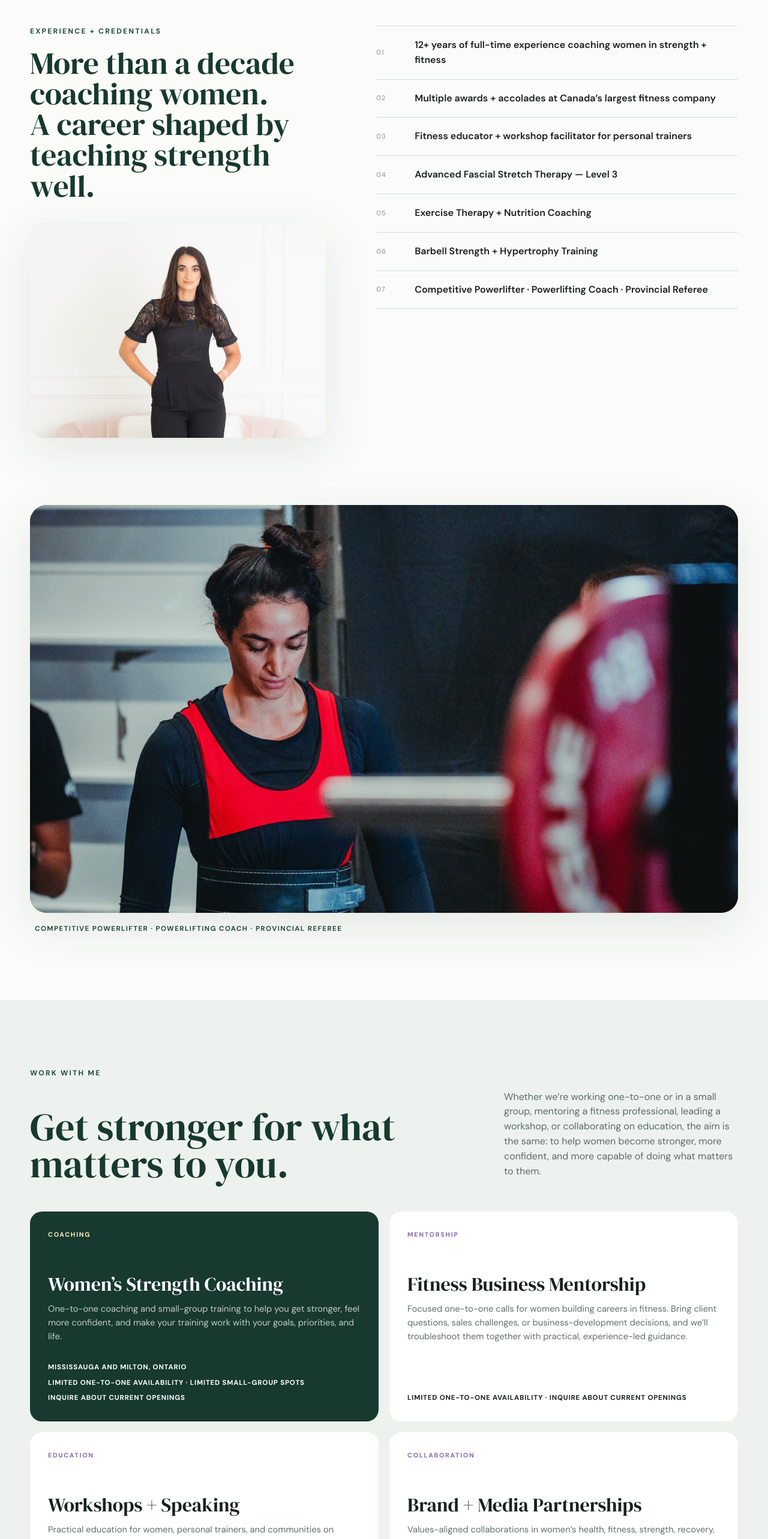
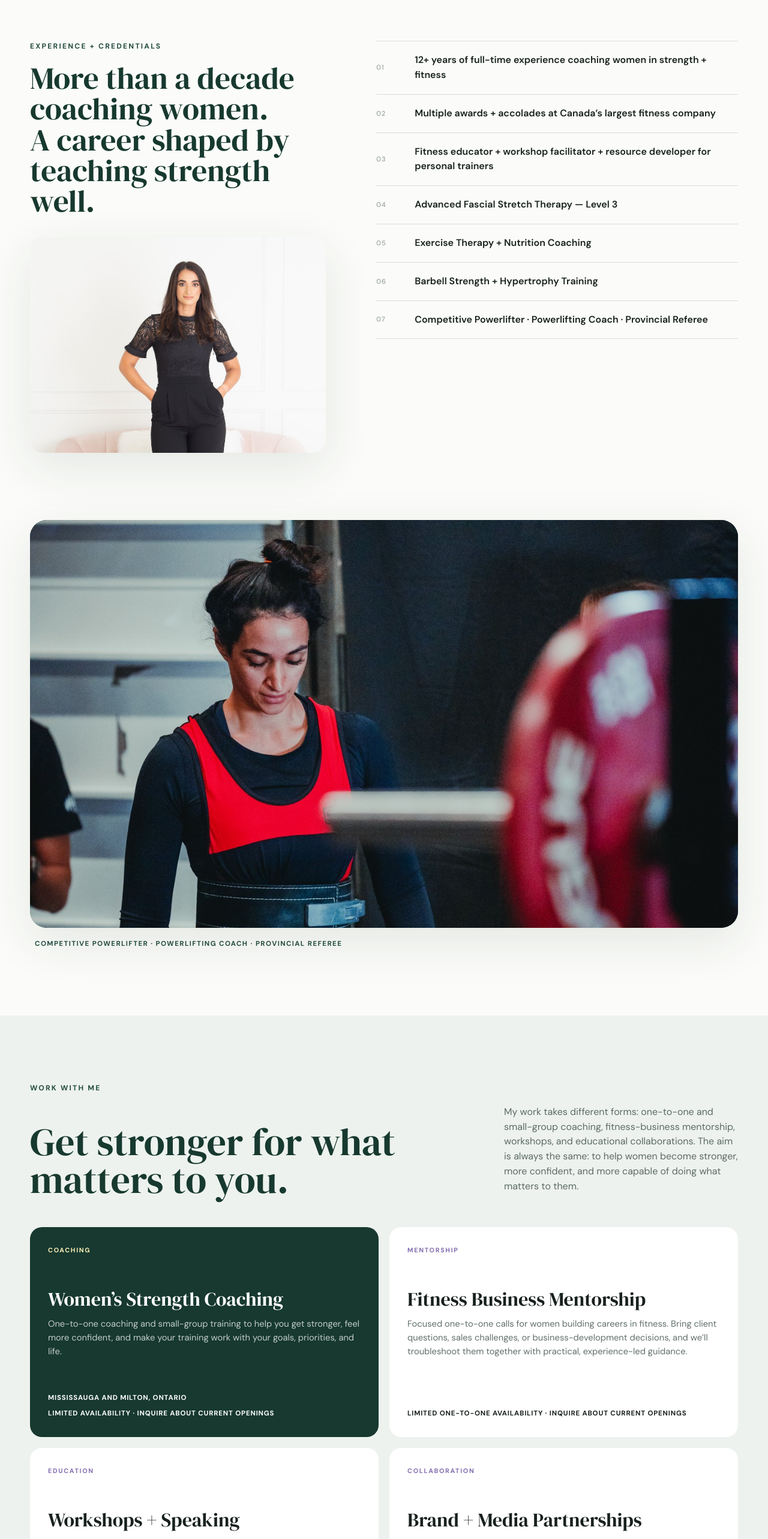
Before and after one commit to salwaqadir-cpu/personal-website, a Next.js app: page / in a window 1280 px wide. Shown: the part 5742-8308 px from the top of the page at 60% size. Built offline with nearby package versions, Linux system fonts and the light colour scheme.

Commit message:
Polish coaching experience and availability copy

```diff
--- a/app/page.tsx
+++ b/app/page.tsx
@@ -42,7 +42,7 @@ const pillars = [
 const credentials = [
   "12+ years of full-time experience coaching women in strength + fitness",
   "Multiple awards + accolades at Canada’s largest fitness company",
-  "Fitness educator + workshop facilitator for personal trainers",
+  "Fitness educator + workshop facilitator + resource developer for personal trainers",
   "Advanced Fascial Stretch Therapy — Level 3",
   "Exercise Therapy + Nutrition Coaching",
   "Barbell Strength + Hypertrophy Training",
@@ -57,8 +57,7 @@ const services = [
     meta: (
       <>
         <span>Mississauga and Milton, Ontario</span>
-        <span>Limited one-to-one availability · Limited small-group spots</span>
-        <span>Inquire about current openings</span>
+        <span>Limited availability · Inquire about current openings</span>
       </>
     ),
     featured: true,
@@ -183,7 +182,7 @@ export default function Home() {
               <p className="eyebrow">ABOUT SALWA</p>
               <h2>I learned how to get stronger in the middle of a full life.</h2>
               <p>I’m a women’s strength coach, educator, competitive powerlifter, and mom. I didn’t start out loving weights. My relationship with fitness changed when I stopped asking how to become smaller and started asking what my body could do.</p>
-              <p>That shift took me from dance to the weight room, then into a full-time career coaching women, educating trainers, and growing into leadership at Canada’s largest fitness company. My work there was recognized with multiple awards and accolades. At the same time, I trained and competed as a powerlifter, protected my own physical wellbeing, and raised a family.</p>
+              <p>That shift took me from dance to the weight room, then into a full-time career coaching women, educating trainers, and growing into leadership at Canada’s largest fitness company. My work there was recognized with multiple awards and accolades. At the same time, I trained and competed as a powerlifter while coaching and refereeing in the sport. I also protected my own physical wellbeing and raised a family.</p>
               <p>I learned that not every chapter of life can hold the same amount. I learned when to push, when to pull back, and how to make room for my goals without losing sight of what I needed. That’s how I coach now: physical strength, confidence, and self-trust develop together while we learn how to adjust, prioritize, and make room for what matters in real life.</p>
               <Link className="text-link light-link" href="#work">See how we can work together <span aria-hidden="true">→</span></Link>
             </div>
@@ -220,7 +219,7 @@ export default function Home() {
             <p className="eyebrow">WORK WITH ME</p>
             <div className="work-heading">
               <h2>Get stronger for what matters to you.</h2>
-              <p>Whether we’re working one-to-one or in a small group, mentoring a fitness professional, leading a workshop, or collaborating on education, the aim is the same: to help women become stronger, more confident, and more capable of doing what matters to them.</p>
+              <p>My work takes different forms: one-to-one and small-group coaching, fitness-business mentorship, workshops, and educational collaborations. The aim is always the same: to help women become stronger, more confident, and more capable of doing what matters to them.</p>
             </div>
             <div className="work-grid">
               {services.map((service) => (
```
Also changed, not shown: 1 other file (tests, documents, lock files or other folders).
